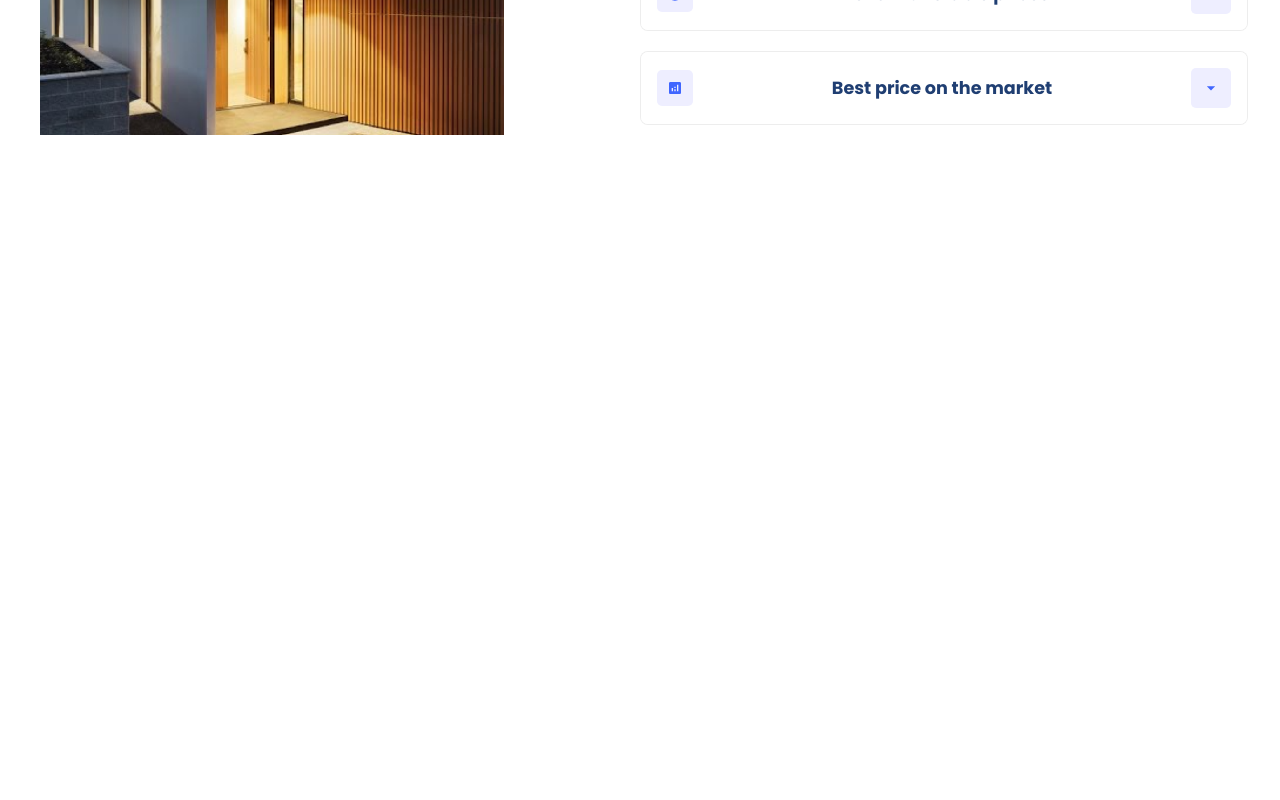
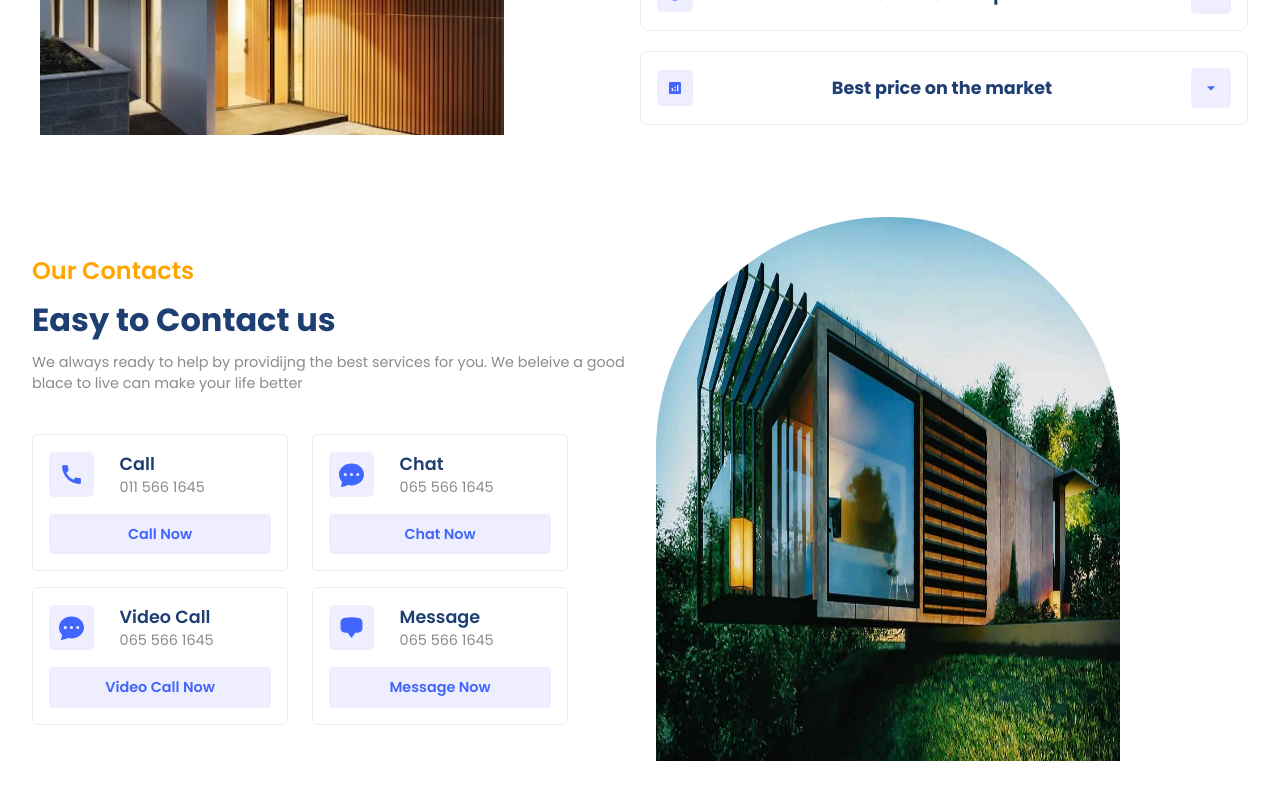
Before and after one commit to lwaziT/ReactJSWebsites, a React (Vite) app: page / in a window 1280 px wide. Shown: the part 1902-2702 px from the top of the page. Before the commit the page ends 2079 px from the top, so only its background shows below. Built offline with nearby package versions, Linux system fonts and the light colour scheme.

Commit message:
Added Contact section - image, modes and styling

```diff
--- a/src/App.jsx
+++ b/src/App.jsx
@@ -4,6 +4,8 @@ import './App.css'
 import Companies from "./components/Companies/Companies";
 import Residencies from "./components/Residencies/Residencies";
 import Value from "./components/Value/Value";
+import Contact from "./components/Contact/Contact";
+
 function App() {
   return (
     <div className="App">
@@ -15,6 +17,7 @@ function App() {
       <Companies/>
       <Residencies/>
       <Value/>
+      <Contact/>
     </div>
   );
 }
--- /dev/null
+++ b/src/components/Contact/Contact.css
@@ -0,0 +1,62 @@
+.c-container{
+    justify-content: space-between;
+}
+
+.c-container>div{
+    flex: 1
+}
+
+.c-right{
+    width: 100%;
+}
+
+.c-left {
+    gap:0.5rem;
+}
+
+.contactModes{
+    margin-top: 2rem;
+    gap: 1rem;
+}
+
+.contactModes .row{
+    gap: 1.5rem;
+}
+
+.mode{
+    width: 16rem;
+    padding: 1rem;
+    border: 0.8px solid rgba(128, 128, 128, 0.143);
+    border-radius: 5px;
+    gap: 1rem;
+    transition: all 300ms ease-in;
+}
+
+.mode .button{
+    width: 100%;
+    background: var(--lightBlue);
+    color: var(--blue);
+    font-size: 0.9rem;
+    font-weight: 600;
+}
+
+.mode>:nth-child(1){
+    width: 100%;
+    gap: 1.6rem;
+}
+
+.mode .detail .primaryText{
+    font-size: 1.1rem;
+    font-weight: 600;
+}
+
+.mode:hover{
+    scale: 1.1;
+    box-shadow: var(--shadow);
+}
+
+.mode .button:hover{
+    background: var(--blue-gradient);
+    color: white;
+    scale: 0.8;
+}
--- /dev/null
+++ b/src/components/Contact/Contact.jsx
@@ -0,0 +1,93 @@
+import React from "react";
+import './Contact.css';
+import { MdCall } from "react-icons/md"
+import {BsFillChatDotsFill} from 'react-icons/bs'
+import {HiChatBubbleBottomCenter} from 'react-icons/hi2'
+
+const Contact = () => {
+    return (
+        <section className="c-wrapper">
+            <div className="paddings innerwidth flexCenter c-container">
+                {/* left side*/}
+                <div className="flexColStart c-left">
+                    <span className="orangeText">Our Contacts</span>
+                    <span className="primaryText">Easy to Contact us</span>
+                    <span className="secondaryText">We always ready to help by providijng the best services for you.
+                        We beleive a good blace to live can make your life better</span>
+
+                    <div className="flexColStart contactModes">
+                        {/* first row */}
+                        <div className="flexStart row">
+                            {/* first mode */}
+                            <div className="flexColCenter mode">
+                                <div className="flexStart">
+                                    <div className="flexCenter icon">
+                                        <MdCall size={25}/>
+                                    </div>
+                                    <div className="flexColStart detail">
+                                        <span className="primaryText">Call</span>
+                                        <span className="secondaryText">011 566 1645</span>
+                                    </div>
+                                </div>
+                                <div className="flexCenter button">Call Now</div>
+                            </div>
+                            {/* second mode */}
+                            <div className="flexColCenter mode">
+                                <div className="flexStart">
+                                    <div className="flexCenter icon">
+                                        <BsFillChatDotsFill size={25}/>
+                                    </div>
+                                    <div className="flexColStart detail">
+                                        <span className="primaryText">Chat</span>
+                                        <span className="secondaryText">065 566 1645</span>
+                                    </div>
+                                </div>
+                                <div className="flexCenter button">Chat Now</div>
+                            </div>
+                        </div>
+
+                        {/* second row */}
+                        <div className="flexStart row">
+                            {/* third mode */}
+                            <div className="flexColCenter mode">
+                                <div className="flexStart">
+                                    <div className="flexCenter icon">
+                                        <BsFillChatDotsFill size={25}/>
+                                    </div>
+                                    <div className="flexColStart detail">
+                                        <span className="primaryText">Video Call</span>
+                                        <span className="secondaryText">065 566 1645</span>
+                                    </div>
+                                </div>
+                                <div className="flexCenter button">Video Call Now</div>
+                            </div>
+                            {/* fourth mode */}
+                            <div className="flexColCenter mode">
+                                <div className="flexStart">
+                                    <div className="flexCenter icon">
+                                        <HiChatBubbleBottomCenter size={25}/>
+                                    </div>
+                                    <div className="flexColStart detail">
+                                        <span className="primaryText">Message</span>
+                                        <span className="secondaryText">065 566 1645</span>
+                                    </div>
+                                </div>
+                                <div className="flexCenter button">Message Now</div>
+                            </div>
+
+                        </div>
+                    </div>
+                </div>
+
+                {/* right side*/}
+                <div className="c-right">
+                    <div className="image-container">
+                        <img src="./contact.jpg" alt=""/>
+                    </div>
+                </div>
+            </div>
+        </section>
+    )
+}
+
+export default Contact;
```
